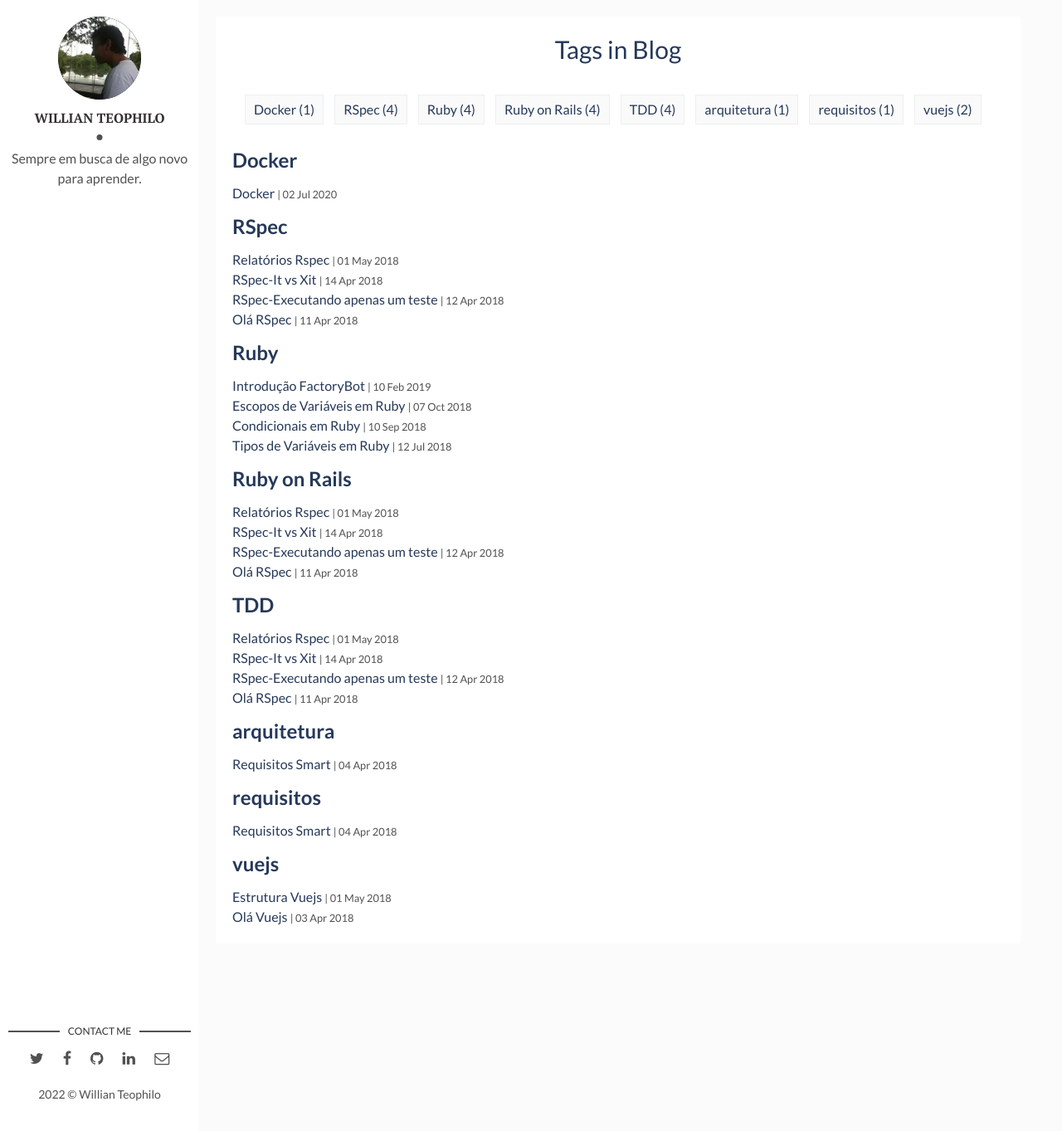
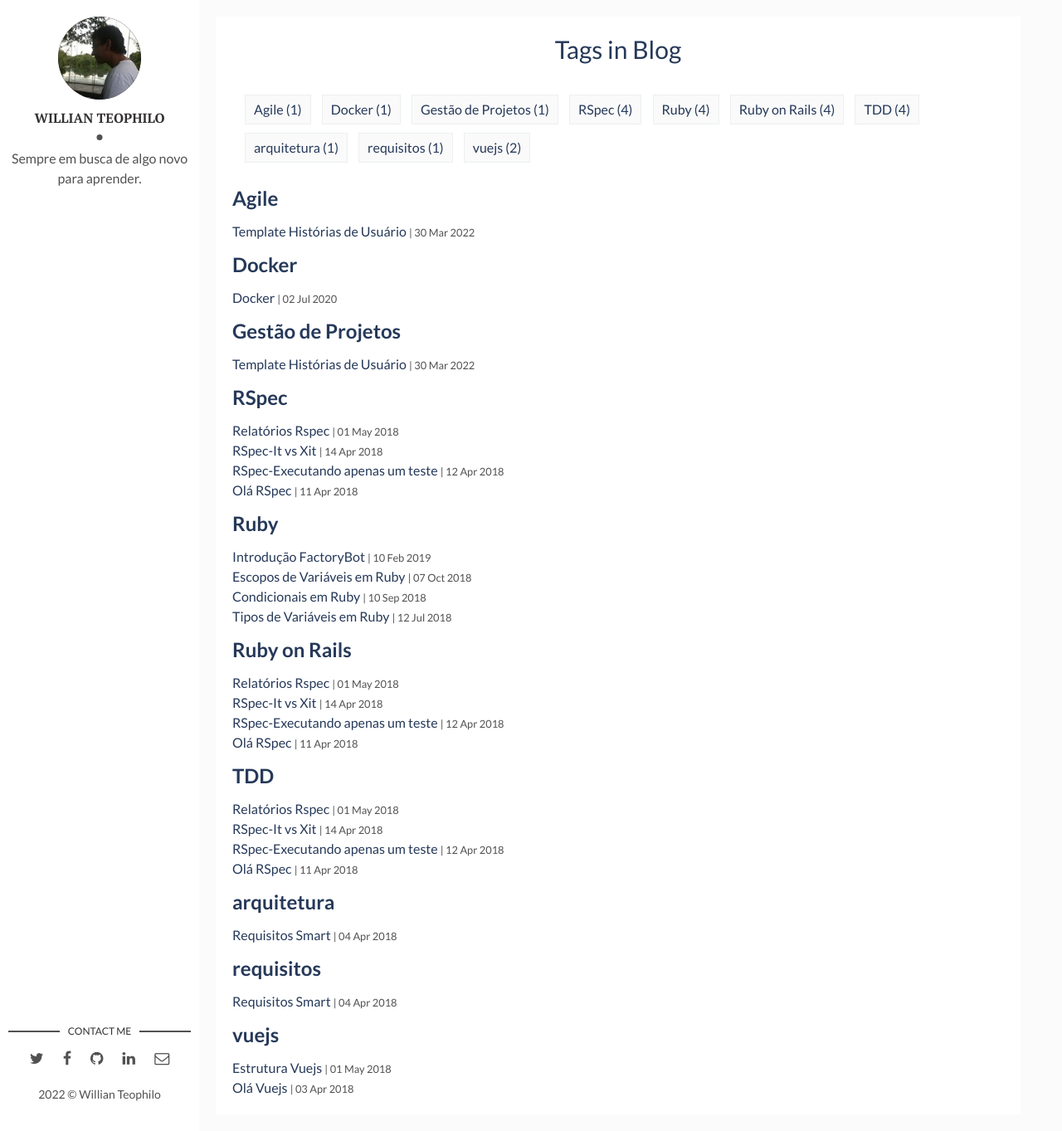
Before and after one commit to wteophilo/wteophilo.github.io, a Jekyll site: the page built from tags.html, in a window 1280 px wide and 1363 px high. Shown: the whole window at 83% size. Built offline with Jekyll 4.4.1, drawn with Linux system fonts in a browser that asks for light colours; comment, search, counter and statistics services are not loaded.

Commit message:
fix(user-story): add tags

```diff
--- a/_posts/2022-03-30-template-historias-usuario.md
+++ b/_posts/2022-03-30-template-historias-usuario.md
@@ -3,6 +3,7 @@ layout: post
 title: Template Histórias de Usuário
 date: 2022-03-30 19:42 +0000
 img: template-historias-usuario/pbb.png
+tags: [Agile, Gestão de Projetos]
 ---
 
 Começamos um nova feature do produto e o time estava animado para iniciar essa feature, após algumas semanas as entregas estavam sendo feitas, porem algo estava me chamando a atenção. A cada entrega dessa feature mais e mais bugs estavam sendo abertos durante a etapada de desenvolvimento.
```
Also changed, not shown: 3 other files.
